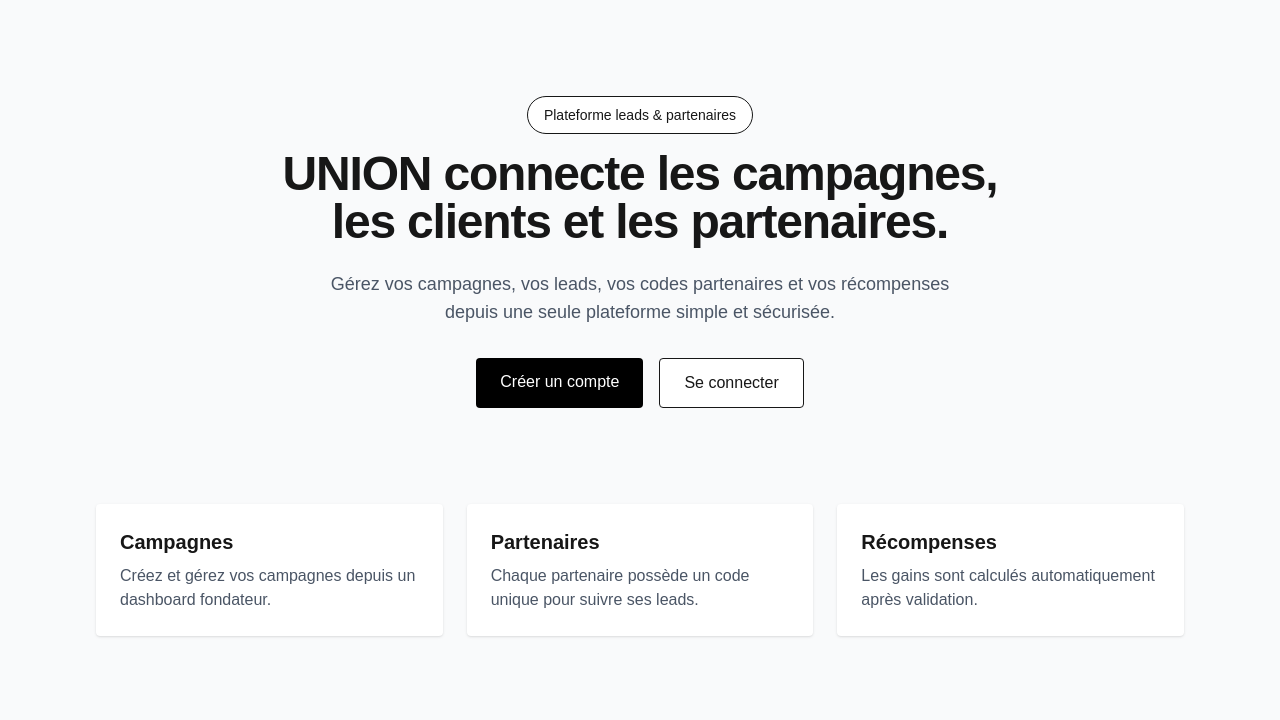
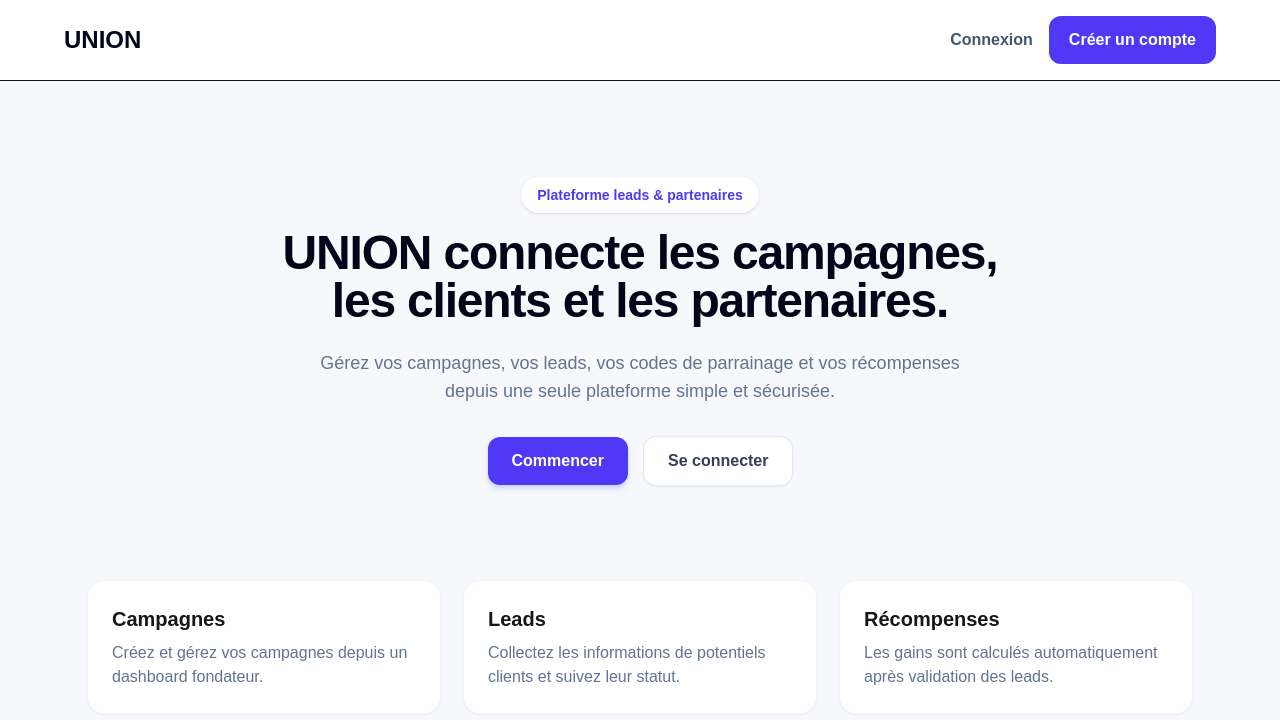
Before and after one commit to mikhaelmyara/union, a Next.js app: page / in a window 1280 px wide. Shown: the top 720 px of the page. Built offline with nearby package versions, Linux system fonts and the light colour scheme.

Commit message:
Update page.tsx

```diff
--- a/app/page.tsx
+++ b/app/page.tsx
@@ -1,48 +1,76 @@
 export default function Home() {
   return (
-    <main className="min-h-screen bg-gray-50">
-      <section className="mx-auto flex max-w-6xl flex-col items-center justify-center px-8 py-24 text-center">
-        <p className="mb-4 rounded-full border bg-white px-4 py-2 text-sm font-medium">
+    <main className="min-h-screen bg-[#F7F8FC]">
+      <header className="border-b bg-white px-6 py-4">
+        <nav className="mx-auto flex max-w-6xl items-center justify-between">
+          <a href="/" className="text-2xl font-extrabold text-slate-950">
+            UNION
+          </a>
+
+          <div className="flex items-center gap-4">
+            <a href="/login" className="font-bold text-slate-600">
+              Connexion
+            </a>
+
+            <a
+              href="/signup"
+              className="rounded-xl bg-indigo-600 px-5 py-3 font-bold text-white"
+            >
+              Créer un compte
+            </a>
+          </div>
+        </nav>
+      </header>
+
+      <section className="mx-auto flex max-w-6xl flex-col items-center justify-center px-6 py-24 text-center">
+        <p className="mb-4 rounded-full bg-white px-4 py-2 text-sm font-bold text-indigo-600 shadow-sm">
           Plateforme leads & partenaires
         </p>
 
-        <h1 className="max-w-3xl text-5xl font-bold tracking-tight">
+        <h1 className="max-w-3xl text-5xl font-extrabold tracking-tight text-slate-950">
           UNION connecte les campagnes, les clients et les partenaires.
         </h1>
 
-        <p className="mt-6 max-w-2xl text-lg text-gray-600">
-          Gérez vos campagnes, vos leads, vos codes partenaires et vos récompenses depuis une seule plateforme simple et sécurisée.
+        <p className="mt-6 max-w-2xl text-lg text-slate-500">
+          Gérez vos campagnes, vos leads, vos codes de parrainage et vos récompenses depuis une seule plateforme simple et sécurisée.
         </p>
 
         <div className="mt-8 flex flex-wrap justify-center gap-4">
-          <a href="/signup" className="rounded bg-black px-6 py-3 text-white">
-            Créer un compte
+          <a
+            href="/signup"
+            className="rounded-xl bg-indigo-600 px-6 py-3 font-bold text-white shadow-md shadow-indigo-200"
+          >
+            Commencer
           </a>
 
-          <a href="/login" className="rounded border bg-white px-6 py-3">
+          <a
+            href="/login"
+            className="rounded-xl bg-white px-6 py-3 font-bold text-slate-700 shadow-sm ring-1 ring-slate-200"
+          >
             Se connecter
           </a>
         </div>
       </section>
-      <section className="mx-auto grid max-w-6xl gap-6 px-8 pb-24 md:grid-cols-3">
-  <div className="rounded bg-white p-6 shadow-sm">
-    <h2 className="mb-2 text-xl font-bold">Campagnes</h2>
-    <p className="text-gray-600">
+
+      <section className="mx-auto grid max-w-6xl gap-6 px-6 pb-24 md:grid-cols-3">
+        <div className="rounded-2xl bg-white p-6 shadow-sm ring-1 ring-slate-100">
+          <h2 className="mb-2 text-xl font-extrabold">Campagnes</h2>
+          <p className="text-slate-500">
             Créez et gérez vos campagnes depuis un dashboard fondateur.
           </p>
         </div>
 
-  <div className="rounded bg-white p-6 shadow-sm">
-    <h2 className="mb-2 text-xl font-bold">Partenaires</h2>
-    <p className="text-gray-600">
-      Chaque partenaire possède un code unique pour suivre ses leads.
+        <div className="rounded-2xl bg-white p-6 shadow-sm ring-1 ring-slate-100">
+          <h2 className="mb-2 text-xl font-extrabold">Leads</h2>
+          <p className="text-slate-500">
+            Collectez les informations de potentiels clients et suivez leur statut.
           </p>
         </div>
 
-  <div className="rounded bg-white p-6 shadow-sm">
-    <h2 className="mb-2 text-xl font-bold">Récompenses</h2>
-    <p className="text-gray-600">
-      Les gains sont calculés automatiquement après validation.
+        <div className="rounded-2xl bg-white p-6 shadow-sm ring-1 ring-slate-100">
+          <h2 className="mb-2 text-xl font-extrabold">Récompenses</h2>
+          <p className="text-slate-500">
+            Les gains sont calculés automatiquement après validation des leads.
           </p>
         </div>
       </section>
```
Lines whose indentation alone changed are shown as unchanged.
